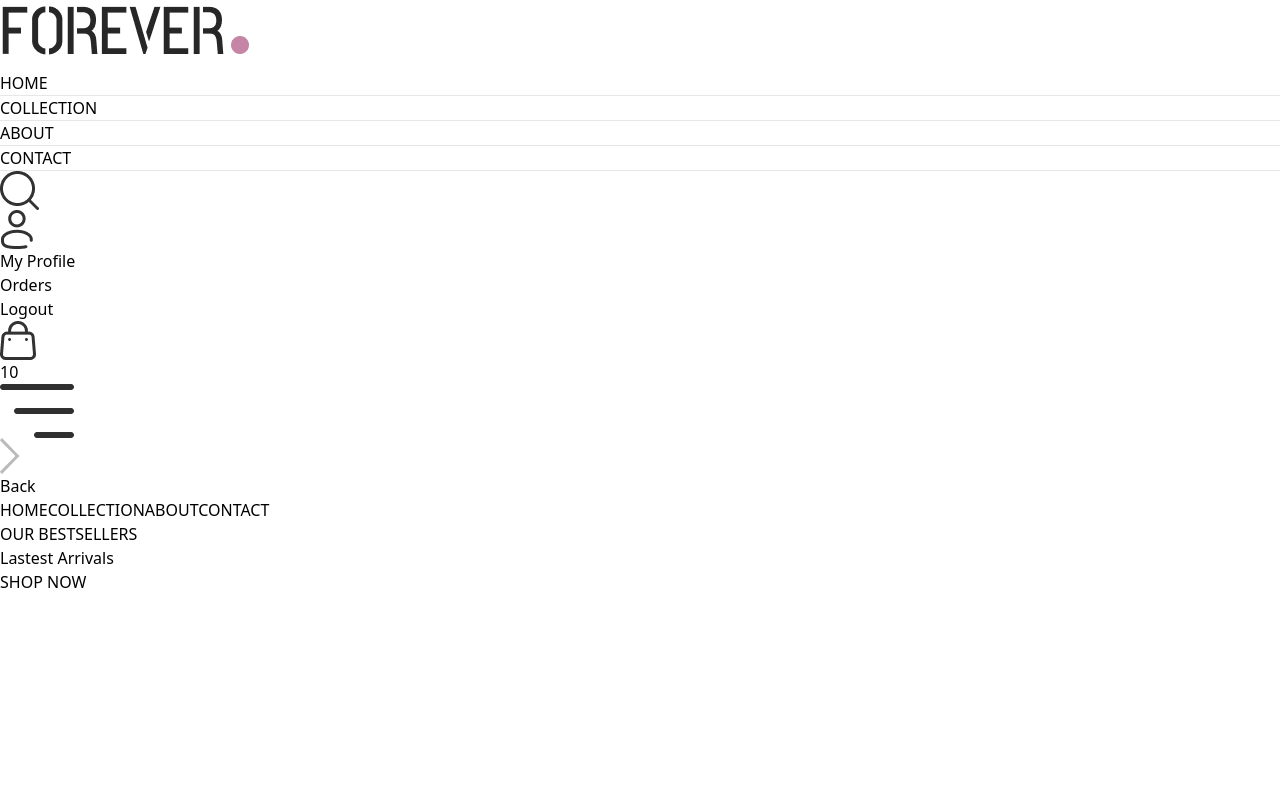
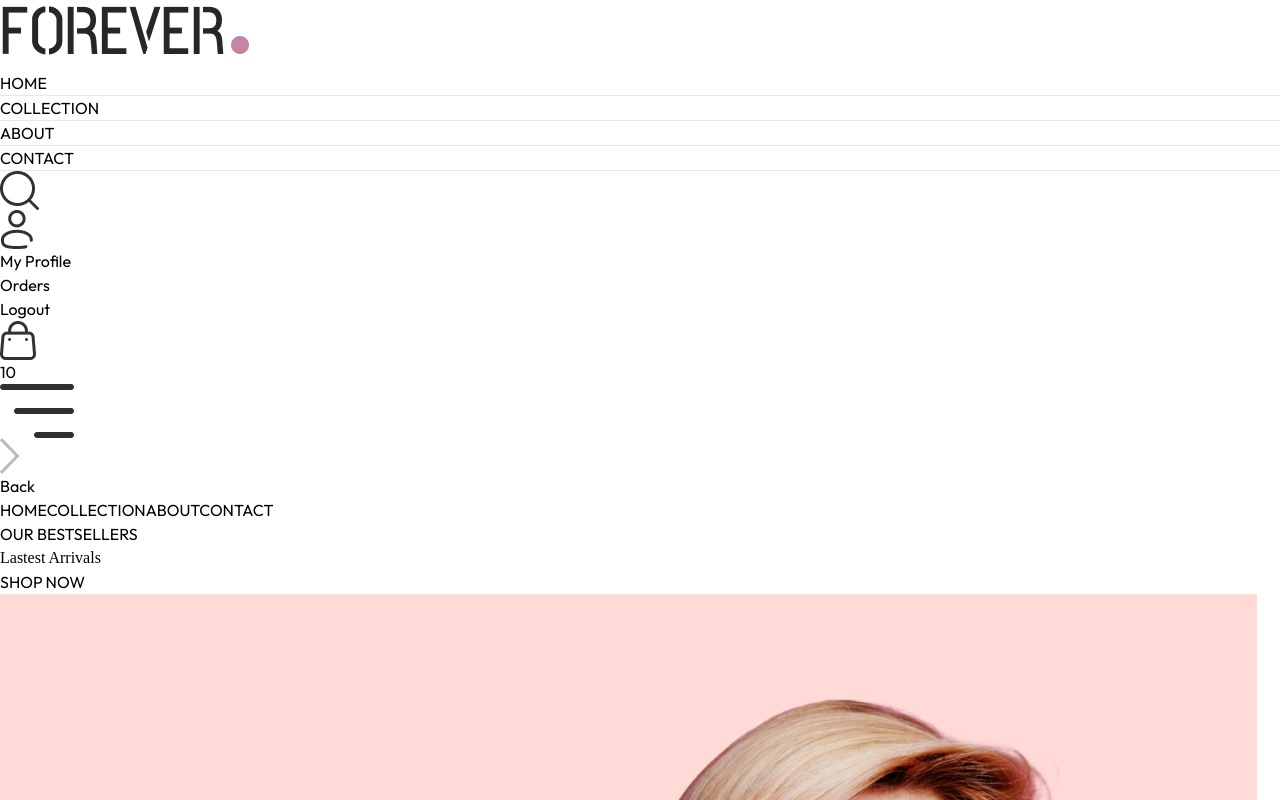
Before and after one commit to waibaBikash/Forever, a React (Vite) app: page / in a window 1280 px wide. Shown: the top 800 px of the page. Built offline with nearby package versions, Linux system fonts and the light colour scheme.

Commit message:
complete hero section

```diff
--- a/src/components/Hero.jsx
+++ b/src/components/Hero.jsx
@@ -1,4 +1,5 @@
 import React from 'react'
+import { assets } from '../assets/assets'
 
 const Hero = () => {
   return (
@@ -10,13 +11,15 @@
                <p className='w-8 md:w-11 h-[2px] bg-[#414141]'></p>
                <p className='font-medium text-sm md:text-base'>OUR BESTSELLERS</p>
              </div>
-               <h1 className='text-3xl sm:py-3 lg:text-5xl leading-relaxed'>Lastest Arrivals</h1>
+               <h1 className='prata-regular text-3xl sm:py-3 lg:text-5xl leading-relaxed'>Lastest Arrivals</h1>
                 <div className='flex items-center gap-2'>
                     <p className='font-semibold text-sm md:text-base'>SHOP NOW</p>
                     <p className='w-8 md:w-11 h-[1px] bg-[#414141]'></p>
                 </div>
           </div>
       </div>
+        {/* Hero Right side */}
+        <img className='w-full sm:w-1/2' src={assets.hero_img} alt="" />
     </div>
   )
 }
--- a/src/index.css
+++ b/src/index.css
@@ -1,3 +1,5 @@
+@import url('https://fonts.googleapis.com/css2?family=Outfit:wght@100..900&display=swap');
+
 @tailwind base;
 @tailwind components;
 @tailwind utilities;
@@ -6,3 +8,11 @@
 a.active hr{
   display: block;
 }
+*{
+  font-family:  Outfit;
+}
+.prata-regular{
+  font-family: "Prata", serif;
+  font-weight: 400;
+  font-style: normal;
+}
```
